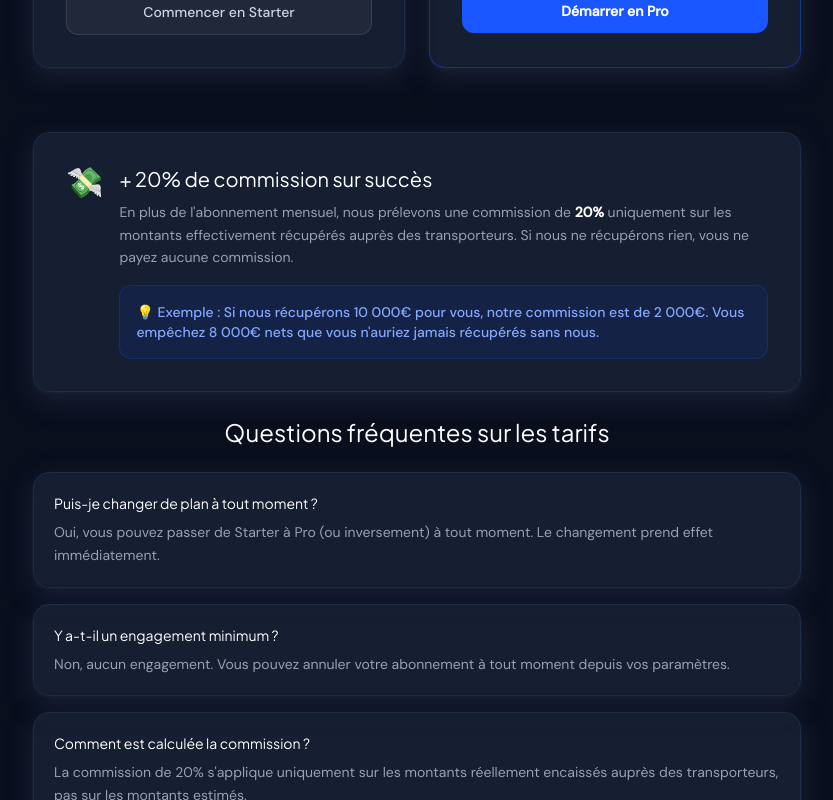
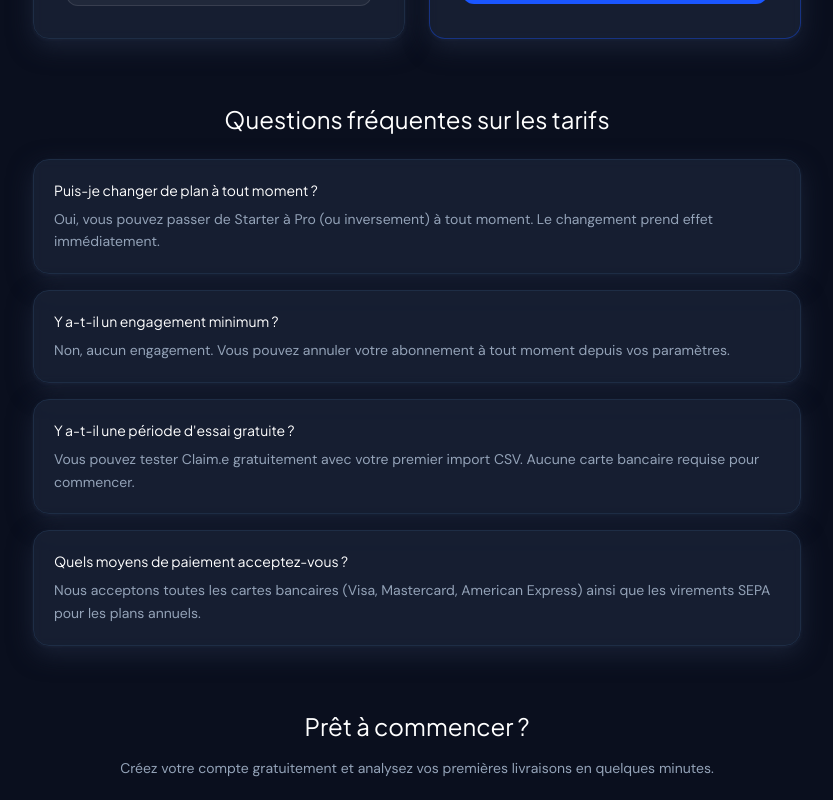
Before and after one commit to Rieux0312/Claim.e, a Next.js app: page /tarifs in a window 1280 px wide. Shown: the part 880-1680 px from the top of the page, without its empty margins (223-1056 px from the left). Built offline with nearby package versions, Linux system fonts and the light colour scheme.

Commit message:
Suppression mentions commission

```diff
--- a/app/a-propos/page.tsx
+++ b/app/a-propos/page.tsx
@@ -66,7 +66,7 @@ export default function AProposPage() {
             {
               emoji: "🎯",
               title: "Transparence",
-              desc: "Commission uniquement sur les montants récupérés. Si on ne récupère rien, vous ne payez rien.",
+              desc: "Nous récupérons l'argent perdu pour vous avec une transparence totale sur nos résultats.",
             },
             {
               emoji: "🔒",
--- a/app/cgu/page.tsx
+++ b/app/cgu/page.tsx
@@ -37,7 +37,7 @@ export default function CguPage() {
           <div className="glass-card p-6">
             <h2 className="font-display text-xl font-600 text-white mb-4">2. Description du service</h2>
             <p className="text-slate-400 text-sm leading-relaxed">
-              Claim.e est une plateforme SaaS permettant aux entreprises de détecter automatiquement les anomalies logistiques (retards, colis perdus, surfacturations, SLA non respectés) et de récupérer les compensations financières auprès des transporteurs. Le service fonctionne sur la base d'une commission prélevée uniquement sur les montants effectivement récupérés.
+              Claim.e est une plateforme SaaS permettant aux entreprises de détecter automatiquement les anomalies logistiques (retards, colis perdus, surfacturations, SLA non respectés) et de récupérer les compensations financières auprès des transporteurs.
             </p>
           </div>
 
@@ -49,14 +49,14 @@ export default function CguPage() {
           </div>
 
           <div className="glass-card p-6">
-            <h2 className="font-display text-xl font-600 text-white mb-4">4. Tarification et commission</h2>
+            <h2 className="font-display text-xl font-600 text-white mb-4">4. Tarification</h2>
             <div className="text-slate-400 text-sm leading-relaxed space-y-2">
-              <p>Le service est proposé selon deux modalités :</p>
+              <p>Le service est proposé selon deux formules d'abonnement mensuel :</p>
               <ul className="list-disc list-inside space-y-1 ml-2">
-                <li><strong className="text-slate-300">Abonnement mensuel :</strong> Starter (99€/mois) ou Pro (299€/mois)</li>
-                <li><strong className="text-slate-300">Commission de succès :</strong> 20% des montants effectivement récupérés</li>
+                <li><strong className="text-slate-300">Starter :</strong> 99.99€/mois</li>
+                <li><strong className="text-slate-300">Pro :</strong> 179.99€/mois</li>
               </ul>
-              <p>Aucune commission n'est prélevée si aucun montant n'est récupéré.</p>
+              <p>Les abonnements sont sans engagement et annulables à tout moment.</p>
             </div>
           </div>
 
--- a/app/dashboard/DashboardClient.tsx
+++ b/app/dashboard/DashboardClient.tsx
@@ -566,7 +566,7 @@ export default function DashboardClient({ user, initialDeliveries, initialAnomal
             </div>
           )}
         </div>
-        <p className="text-center text-xs text-slate-700 pb-4">Claim.e · Commission de 20% sur les montants récupérés</p>
+        <p className="text-center text-xs text-slate-700 pb-4">Claim.e · </p>
       </main>
     </div>
   );
--- a/app/page.tsx
+++ b/app/page.tsx
@@ -135,7 +135,7 @@ function HowItWorks() {
           {[
             { num: "01", title: "Importez vos données", desc: "Exportez vos livraisons depuis votre transporteur et importez en CSV en quelques secondes.", detail: "Compatible : Colissimo, DHL, FedEx, UPS…" },
             { num: "02", title: "Détection automatique", desc: "Notre moteur analyse chaque livraison et identifie toutes les anomalies récupérables.", detail: "Analyse en temps réel · 98% de taux de détection" },
-            { num: "03", title: "Réclamations & remboursements", desc: "Claim.e génère les réclamations et suit les remboursements jusqu'au paiement.", detail: "Commission de 20% uniquement sur l'argent récupéré" },
+            { num: "03", title: "Réclamations & remboursements", desc: "Claim.e génère les réclamations et suit les remboursements jusqu'au paiement.", detail: "Suivi automatique jusqu'au remboursement" },
           ].map(({ num, title, desc, detail }) => (
             <div key={num} className="glass-card p-7 relative overflow-hidden group hover:border-brand-500/30 transition-all duration-300">
               <div className="absolute top-4 right-4 font-display text-6xl font-800 text-white/[0.03] select-none">{num}</div>
--- a/app/tarifs/page.tsx
+++ b/app/tarifs/page.tsx
@@ -31,8 +31,8 @@ export default function TarifsPage() {
             Transparent et sans risque
           </h1>
           <p className="text-slate-400 text-lg max-w-2xl mx-auto leading-relaxed">
-            Abonnement mensuel + commission de 20% sur l'argent effectivement récupéré.
-            <br />Vous ne payez rien si on ne récupère rien.
+            Abonnement mensuel simple et transparent.
+            <br />Sans engagement, annulable à tout moment.
           </p>
         </div>
 
@@ -108,30 +108,6 @@ export default function TarifsPage() {
             </Link>
           </div>
         </div>
-
-        {/* Commission */}
-        <div className="glass-card p-8 mb-6 max-w-3xl mx-auto">
-          <div className="flex items-start gap-4">
-            <span className="text-3xl">💸</span>
-            <div>
-              <h2 className="font-display text-xl font-700 text-white mb-2">
-                + 20% de commission sur succès
-              </h2>
-              <p className="text-slate-400 text-sm leading-relaxed">
-                En plus de l'abonnement mensuel, nous prélevons une commission de <strong className="text-white">20%</strong> uniquement
-                sur les montants effectivement récupérés auprès des transporteurs.
-                Si nous ne récupérons rien, vous ne payez aucune commission.
-              </p>
-              <div className="mt-4 p-4 bg-brand-500/10 border border-brand-500/20 rounded-xl">
-                <p className="text-brand-300 text-sm font-medium">
-                  💡 Exemple : Si nous récupérons 10 000€ pour vous, notre commission est de 2 000€.
-                  Vous empêchez 8 000€ nets que vous n'auriez jamais récupérés sans nous.
-                </p>
-              </div>
-            </div>
-          </div>
-        </div>
-
         {/* FAQ tarifs */}
         <div className="max-w-3xl mx-auto mb-16">
           <h2 className="font-display text-2xl font-700 text-white mb-6 text-center">Questions fréquentes sur les tarifs</h2>
@@ -145,12 +121,7 @@ export default function TarifsPage() {
                 q: "Y a-t-il un engagement minimum ?",
                 a: "Non, aucun engagement. Vous pouvez annuler votre abonnement à tout moment depuis vos paramètres.",
               },
-              {
-                q: "Comment est calculée la commission ?",
-                a: "La commission de 20% s'applique uniquement sur les montants réellement encaissés auprès des transporteurs, pas sur les montants estimés.",
-              },
-              {
-                q: "Y a-t-il une période d'essai gratuite ?",
+              {                q: "Y a-t-il une période d'essai gratuite ?",
                 a: "Vous pouvez tester Claim.e gratuitement avec votre premier import CSV. Aucune carte bancaire requise pour commencer.",
               },
               {
```
Also changed, not shown: 1 other file (tests, documents, lock files or other folders).
